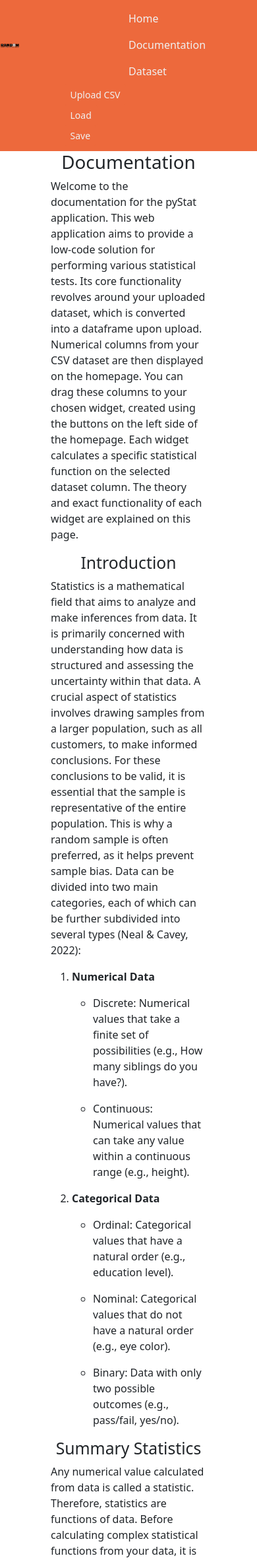
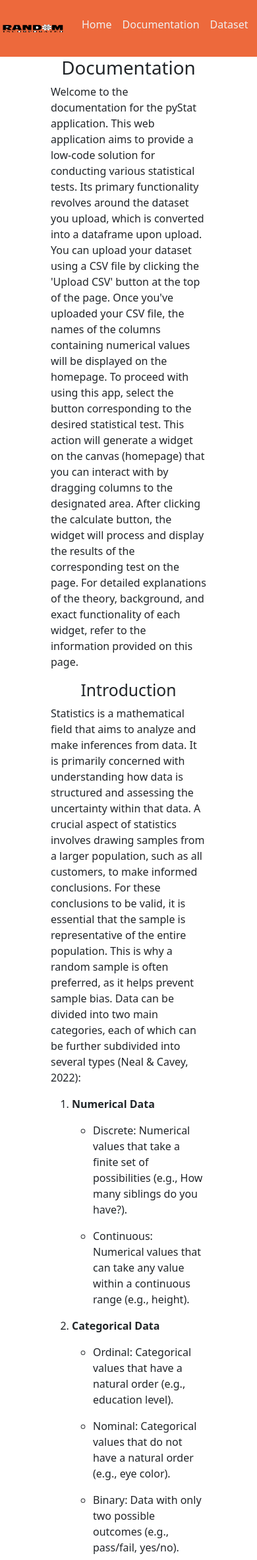
Before and after one commit to SanderBos1/webAppPyStat, a Flask app: page /documentation in a window 390 px wide; the page is wider, and only the part inside the window is pictured. Shown: the top 2364 px of that part at 66% size. Run offline with Flask 3, Linux system fonts and the light colour scheme; some libraries are stand-ins or nearby versions.

Commit message:
Updated documentations/css

```diff
--- a/header/templates/documentation.html
+++ b/header/templates/documentation.html
@@ -4,12 +4,14 @@
     <div class="col-8 offset-2 text-center">
         <h1>Documentation</h1>
         <p class="text-start" >
-        Welcome to the documentation for the pyStat application. This web application aims to provide a low-code solution for performing various statistical tests.
-        Its core functionality revolves around your uploaded dataset, which is converted into a dataframe upon upload.
-        Numerical columns from your CSV dataset are then displayed on the homepage.
-        You can drag these columns to your chosen widget, created using the buttons on the left side of the homepage.
-        Each widget calculates a specific statistical function on the selected dataset column.
-        The theory and exact functionality of each widget are explained on this page.
+            Welcome to the documentation for the pyStat application. This web application aims to provide a low-code solution for conducting various statistical tests.
+            Its primary functionality revolves around the dataset you upload, which is converted into a dataframe upon upload.
+            You can upload your dataset using a CSV file by clicking the 'Upload CSV' button at the top of the page.
+            Once you've uploaded your CSV file, the names of the columns containing numerical values will be displayed on the homepage.
+            To proceed with using this app, select the button corresponding to the desired statistical test.
+            This action will generate a widget on the canvas (homepage) that you can interact with by dragging columns to the designated area.
+            After clicking the calculate button, the widget will process and display the results of the corresponding test on the page.
+            For detailed explanations of the theory, background, and exact functionality of each widget, refer to the information provided on this page.
         </p>
 
 
@@ -47,9 +49,8 @@
             <li><p class="text-start">Measures of spread aim to explain how variable your data is. Included in this category are metrics like the variance, standard deviation, range, and interquartile range.</p></li>
         </ul>
         <p class="text-start" >
-            In this web application, you can create a "Summary Statistic Widget."
-            The purpose of this widget is to calculate various summary statistics for a selected column of your uploaded dataset.
-            The widget calculates the following metrics:
+            It is possible to create a summary Statistic widget by pressing the corresponding button.
+            When you drag a column to the designated area, the summary Statistic widget will calculate the following statistics:
         </p>
         <ul>
             <li><p class="text-start">Mean: The average of all values.</p></li>
@@ -68,7 +69,7 @@
         <h2>Hypothesis Testing</h2>
         <p class="text-start">
             Hypothesis testing aims to determine if there is enough evidence in a sample of data to infer that a certain condition is true for the entire population.
-             In other words, it is a form of statistical inference. A standard hypothesis test typically follows these steps:
+            In other words, it is a form of statistical inference. A standard hypothesis test typically follows these steps:
         </p>
         <ul>
             <li><p class="text-start">Formulate the null hypothesis (H0), which represents your assumption about the data.</p></li>
@@ -80,13 +81,26 @@
         <p class="text-start">
             The p-value indicates the likelihood of observing the sample values. A low p-value suggests that the null hypothesis can be rejected.
             For example, in a test for normality, the p-value indicates how likely the results are if the data were normally distributed.
-            A low p-value in this case suggests that the data is not normally distributed.
-            The significance level, typically set at 0.05, is chosen to minimize type 2 errors (false negatives) (Anderson, D. R., Sweeny, D. J., & Williams, n.d.).
+            A low p-value in this case suggests that the data is not normally distributed. A P-value of 0.05 can be read as a 5% change that this data would come from a normal distribution.
+            Which is why, with a low p-value we can be almost sure that are hypotheses is not correct.
+            The significance level, typically set at 0.05, is chosen to minimize type 2 errors (false negatives), since we do not want to reject the null hypotheses while it is true. (Anderson, D. R., Sweeny, D. J., & Williams, n.d.).
         </p>
 
         <h2>Normality Test</h2>
         <p class="text-start">
-            The normality test aims to determine if a dataset is normally distributed by using the normal hypothesis testing workflow, which is as follows:
+
+            The normal distribution, also known as the Gaussian distribution, is one of the most important distributions in statistics.
+            It is used in many statistical tests as an assumption because real-world data often fits the normal distribution.
+            Essentially, the normal distribution is a bell-shaped curve that is symmetrical around the mean, meaning that data around the mean are more likely to occur than data far from the mean.
+            The standard normal distribution has a mean of 0 and a standard deviation of 1 (Chen, J., 2024).
+        </p>
+        <img class=img-fluid src='static/images/normaldistribution.png'/>
+        <figcaption class="figure-caption"> source: <a href="https://www.nlm.nih.gov/oet/ed/stats/02-800.html">Image Source</a></figcaption>
+
+        <p class="text-start">
+            Since the normal distribution is often assumed, it is important to determine if your data follows a normal distribution.
+            This is the purpose of the normality test widget. By dragging a column to this widget, it will perform a normality test on the data.
+            The normality test follows the normal hypothesis testing workflow, which is as follows:"
         </p>
         <ul>
             <li><p class="text-start">H0: The sample comes from a normal distribution.</p></li>
@@ -95,20 +109,42 @@
         </ul>
         <h2>T Test</h2>
         <p class="text-start" >
-        The ttest aims to test if the means of two indepdenent samples are significantly different from each other. It follows the normal hypothesis testing workflow, which is as follows:
+        The ttest aims to test if the means of two indepdenent samples are significantly different from each other.
+        It makes the assumption that the data is approximly normally distributed.
+        The t-test widget can be used to execute a test on two columns which are dragged to it.
+        It follows the normal hypothesis testing workflow, which is as follows:
         </p>
         <ul>
             <li><p class="text-start">H0: The sample have identical averages</p></li>
             <li><p class="text-start">H1: The sample do not have identical averages</p></li>
             <li><p class="text-start">The t-statistic. More information can be found on <a href="https://docs.scipy.org/doc/scipy/reference/generated/scipy.stats.normaltest.html#id2">SciPy</a>.</p></li>
         </ul>
+        <h2>Correlation</h2>
+        <p class="text-start">
+            Correlation is defined as a measure that quantifies the strength of the relationship between two variables.
+            The correlation coefficient, ranging between -1 and 1, indicates both the strength and direction of this relationship.
+            The correlation widget enables users to compute the correlation between two columns.
+            Upon creating the correlation widget and selecting a column, it calculates the correlation coefficient using the Pearson correlation coefficient.
+            Furthermore, it conducts a hypothesis test to ascertain the significance of the correlation and assess whether the data follows a normal distribution. (Turney, S. 2024)
+            If there is a low p-value, the null hypothesis can be rejected, indicating that the correlation is significant.
+        </p>
+
         <h2>Bibliography</h2>
         <ol>
             <li>
-               <p>Neal, P., & Cavey, D. (2022, september), <cite>Foundations of statistics. </cite> from: https://bookdown.org/peter_neal/math4081_notes/intro.html#intro_stats</p>
+               <p class="text-start" >Neal, P., & Cavey, D. (2022, september), <cite>Foundations of statistics. </cite> from: https://bookdown.org/peter_neal/math4081_notes/intro.html#intro_stats</p>
             </li>
             <li>
-                <p>Anderson, D. R., Sweeny, D. J., & Williams, T. A. (n.d.). <cite>Sample survey methods </cite>. Encyclopædia Britannica. https://www.britannica.com/science/statistics/Sample-survey-methods </p>
+                <p class="text-start" >Anderson, D. R., Sweeny, D. J., & Williams, T. A. (n.d.). <cite>Sample survey methods </cite>. Encyclopædia Britannica. https://www.britannica.com/science/statistics/Sample-survey-methods </p>
+            </li>
+            <li>
+                <p class="text-start" >Chen, J. (2024, March 13). Normal Distribution: what it is, uses, and formula. Investopedia. https://www.investopedia.com/terms/n/normaldistribution.asp </p>
+            </li>
+            <li>
+                <p class="text-start" >Finding and using health statistics. (n.d.). https://www.nlm.nih.gov/oet/ed/stats/02-800.html </p>
+            </li>
+            <li>
+                <p class="text-start" >Turney, S. (2024, February 10). Pearson Correlation Coefficient (r) | Guide & Examples. Scribbr. https://www.scribbr.com/statistics/pearson-correlation-coefficient/</p>
             </li>
         </ol>
     </div>
--- a/header/templates/header.html
+++ b/header/templates/header.html
@@ -15,17 +15,16 @@
         {% endblock %}
     </head>
     <body>
-        <nav class="navbar sticky-top navbar-expand-lg">
+        <nav class="navbar sticky-top navbar-expand">
             <a class="navbar-brand" href="#">
-                <img src="static/images/random-logo-png-transparent.png" width="30" height="30" alt="">
+                <img src="static/images/random-logo-png-transparent.png" width="100" height="60" alt="">
             </a>
-                <ul class="navbar-nav col-6">
+
+                <ul class="navbar-nav">
                     <li class="nav-item"><a class="nav-link orangeBackground" href="/">Home</a></li>
                     <li class="nav-item"><a class="nav-link orangeBackground" href="/documentation">Documentation</a></li>
                     <li class="nav-item"><a class="nav-link orangeBackground" href="/showDataset">Dataset</a></li>
-                </ul>
 
-                <ul class="navbar-nav offset-3 col-3">
                     <li class="nav-item "><button type="button" class="btn btn-sm orangeBackground" data-bs-toggle = "modal" data-bs-target="#csvDialogue">Upload CSV</button></li>
                     <li class="nav-item"><button type="button" class="btn btn-sm orangeBackground" data-bs-toggle = "modal" data-bs-target="#loadDialogue">Load</button></li>
                     <li class="nav-item"><button type="button" class="btn btn-sm orangeBackground" data-bs-toggle = "modal" data-bs-target="#saveDialogue">Save</button></li>
--- a/statFunctions/statTests.py
+++ b/statFunctions/statTests.py
@@ -4,7 +4,6 @@ from matplotlib.figure import Figure
 from io import BytesIO
 import base64
 import numpy as np
-from scipy.stats import norm
 
 def ttest(dataInfo):
     """
@@ -46,11 +45,11 @@ def normalTest(column):
     Output: The normality test of the list
     """
     selectedColumn = session['dataset'].getColumn(column)
-    answer = sc.normaltest(selectedColumn)
+    answer = sc.kstest(selectedColumn , sc.norm.cdf)
     pvalue = answer.pvalue
     stat = answer.statistic
 
-    mu, sigma = norm.fit(selectedColumn)
+    mu, sigma = sc.norm.fit(data=selectedColumn)
 
     fig = Figure(figsize=(10, 3))
     ax = fig.subplots()
--- a/static/scripts/customWidgets.js
+++ b/static/scripts/customWidgets.js
@@ -29,14 +29,14 @@ class descriptiveWidget extends HTMLElement {
                     <tr>
                         <th>Mean</th><th>Median</th><th>Mode</th><th>Variance</th><th>Standard Deviation</th><th>Count</th><th>Min</th><th>Max</th></tr>
                     <tr>
-                        <td class='descriptiveAnswer'>0</td>
-                        <td class='descriptiveAnswer'>0</td>
-                        <td class='descriptiveAnswer'>0</td>
-                        <td class='descriptiveAnswer'>0</td>
-                        <td class='descriptiveAnswer'>0</td>
-                        <td class='descriptiveAnswer'>0</td>
-                        <td class='descriptiveAnswer'>0</td>
-                        <td class='descriptiveAnswer'>0</td>
+                        <td class='descriptiveAnswer'>No column Selected</td>
+                        <td class='descriptiveAnswer'>No column Selected</td>
+                        <td class='descriptiveAnswer'>No column Selected</td>
+                        <td class='descriptiveAnswer'>No column Selected</td>
+                        <td class='descriptiveAnswer'>No column Selected</td>
+                        <td class='descriptiveAnswer'>No column Selected</td>
+                        <td class='descriptiveAnswer'>No column Selected</td>
+                        <td class='descriptiveAnswer'>No column Selected</td>
                     </tr>
                 </table>
             </div>
@@ -79,7 +79,7 @@ class normalityWidget extends HTMLElement {
             </div>
                 <div class='row'>
                     <table class='col-5 offset-3 normalityTable'><tr><th>PValue</th><th>Statistic</th></tr>
-                    <tr><td class='normalityAnswer'>0</td><td class='normalityAnswer'>0</td></tr></table>
+                    <tr><td class='normalityAnswer'>No column Selected</td><td class='normalityAnswer'>No column Selected</td></tr></table>
                 </div>
             </div>
         </div>`
--- a/userCanvas/static/scripts/statFunctions.js
+++ b/userCanvas/static/scripts/statFunctions.js
@@ -295,9 +295,13 @@ function allowDrop(ev) {
                     newWidget.className = "row border border-dark widget pb-3 " + data[widget]['className']
                     canvas.appendChild(newWidget)
                     if (data[widget]['column'].length == 1){
+                        newWidget.getElementsByClassName('columnDrop')[0].querySelector("p").innerText = data[widget]['column']
                         eval(data[widget]['function'] + "(newWidget, " + widget + ", '" + data[widget]['column'] + "')")
                     }
                     if (data[widget]['column'].length == 2){
+                        newWidget.getElementsByClassName('columnDrop')[0].querySelector("p").innerText = data[widget]['column'][0]
+                        newWidget.getElementsByClassName('columnDrop')[1].querySelector("p").innerText = data[widget]['column'][1]
+
                         eval(data[widget]['function'] + "(newWidget, " + widget + ", '" + data[widget]['column'][0] + "', '"  + data[widget]['column'][1] + "')")
                     }
 
```
Also changed, not shown: userCanvas/templates/userCanvas.html (+7 -4 lines), static/images/normalDistribution.png (added), 1 other file.
